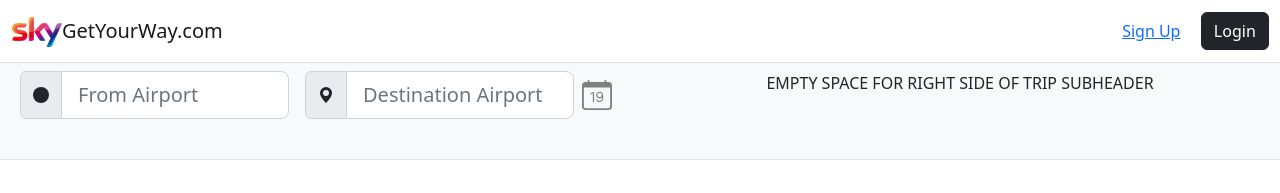
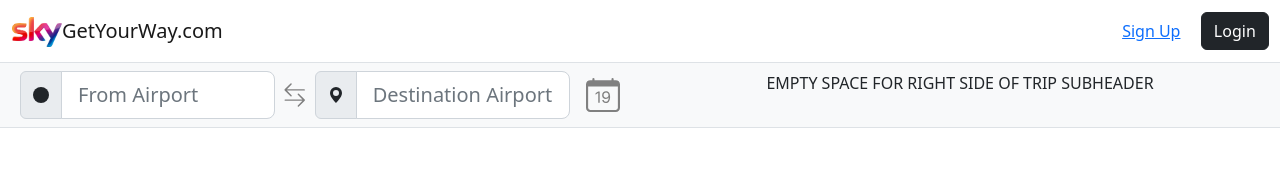
Before and after one commit to sam0jones0/GetYourWay-SMHL, a React (Create React App) app in the folder src/main/getyourway-front/: page / in a window 1280 px wide. Shown: the top 193 px of the page. Built offline with nearby package versions, Linux system fonts and the light colour scheme; no server answers.

Commit message:
Fine tuning styling

```diff
--- a/src/main/getyourway-front/src/Components/Trip/TripSubheader/TripChildComponents/FromAirport.jsx
+++ b/src/main/getyourway-front/src/Components/Trip/TripSubheader/TripChildComponents/FromAirport.jsx
@@ -56,14 +56,14 @@ function FromAirport(props) {
   }, []);
 
   // console.log(props.getNearbyAirports);
+  //   {/* <h3>
+  //   User location is {props.userLocation[0]},{props.userLocation[1]}{" "}
+  // </h3> */}
 
   return (
     <>
-      {/* <h3>
-        User location is {props.userLocation[0]},{props.userLocation[1]}{" "}
-      </h3> */}
       <div class="form-outline">
-        <div class="input-group mb-3">
+        <div class="input-group">
           <span class="input-group-text" id="basic-addon1">
             <svg
               xmlns="http://www.w3.org/2000/svg"
--- a/src/main/getyourway-front/src/Components/Trip/TripSubheader/TripChildComponents/SelectDate.jsx
+++ b/src/main/getyourway-front/src/Components/Trip/TripSubheader/TripChildComponents/SelectDate.jsx
@@ -8,7 +8,19 @@ function SelectDate(props) {
     console.log(newDate);
   };
   return (
-    <div>
+    <div class="s-5">
+      <svg
+        xmlns="http://www.w3.org/2000/svg"
+        width="34"
+        height="34"
+        fill="gray"
+        class="bi bi-calendar-date"
+        viewBox="0 0 16 16"
+      >
+        <path d="M6.445 11.688V6.354h-.633A12.6 12.6 0 0 0 4.5 7.16v.695c.375-.257.969-.62 1.258-.777h.012v4.61h.675zm1.188-1.305c.047.64.594 1.406 1.703 1.406 1.258 0 2-1.066 2-2.871 0-1.934-.781-2.668-1.953-2.668-.926 0-1.797.672-1.797 1.809 0 1.16.824 1.77 1.676 1.77.746 0 1.23-.376 1.383-.79h.027c-.004 1.316-.461 2.164-1.305 2.164-.664 0-1.008-.45-1.05-.82h-.684zm2.953-2.317c0 .696-.559 1.18-1.184 1.18-.601 0-1.144-.383-1.144-1.2 0-.823.582-1.21 1.168-1.21.633 0 1.16.398 1.16 1.23z" />
+        <path d="M3.5 0a.5.5 0 0 1 .5.5V1h8V.5a.5.5 0 0 1 1 0V1h1a2 2 0 0 1 2 2v11a2 2 0 0 1-2 2H2a2 2 0 0 1-2-2V3a2 2 0 0 1 2-2h1V.5a.5.5 0 0 1 .5-.5zM1 4v10a1 1 0 0 0 1 1h12a1 1 0 0 0 1-1V4H1z" />
+      </svg>
+
       {/* <Calendar
         onChange={onDateChange}
         locale={"en-GB"}
--- a/src/main/getyourway-front/src/Components/Trip/TripSubheader/TripChildComponents/ToAirport.jsx
+++ b/src/main/getyourway-front/src/Components/Trip/TripSubheader/TripChildComponents/ToAirport.jsx
@@ -2,7 +2,7 @@ function ToAirport() {
   return (
     <>
       <div class="form-outline">
-        <div class="input-group mb-3">
+        <div class="input-group">
           <span class="input-group-text" id="basic-addon1">
             <svg
               xmlns="http://www.w3.org/2000/svg"
--- a/src/main/getyourway-front/src/Components/Trip/TripSubheader/TripSubheader.jsx
+++ b/src/main/getyourway-front/src/Components/Trip/TripSubheader/TripSubheader.jsx
@@ -7,7 +7,7 @@ function TripSubheader(props) {
     <div class="container-fluid border-top border-bottom bg-light">
       <div class="row">
         <div className="subheaderItems col-md-6">
-          <div class="d-flex flex-row mb-3">
+          <div class="d-flex flex-row align-items-md-center">
             <div class="p-2">
               <FromAirport
                 nearbyAirports={props.nearbyAirports}
@@ -18,25 +18,26 @@ function TripSubheader(props) {
                 setDepartureAirport={props.setDepartureAirport}
               />
             </div>
+            <svg
+              xmlns="http://www.w3.org/2000/svg"
+              width="34"
+              height="34"
+              fill="gray"
+              class="bi bi-arrow-left-right"
+              viewBox="0 0 16 16"
+            >
+              <path
+                fill-rule="evenodd"
+                d="M1 11.5a.5.5 0 0 0 .5.5h11.793l-3.147 3.146a.5.5 0 0 0 .708.708l4-4a.5.5 0 0 0 0-.708l-4-4a.5.5 0 0 0-.708.708L13.293 11H1.5a.5.5 0 0 0-.5.5zm14-7a.5.5 0 0 1-.5.5H2.707l3.147 3.146a.5.5 0 1 1-.708.708l-4-4a.5.5 0 0 1 0-.708l4-4a.5.5 0 1 1 .708.708L2.707 4H14.5a.5.5 0 0 1 .5.5z"
+              />
+            </svg>
             <div class="p-2">
               <ToAirport
                 destinationAirportProp={props.destinationAirport}
                 setDestinationAirport={props.setDestinationAirport}
               />
             </div>
-            <div class="mb-3">
-              <svg
-                xmlns="http://www.w3.org/2000/svg"
-                width="30"
-                height="64"
-                fill="gray"
-                class="bi bi-calendar-date"
-                viewBox="0 0 16 16"
-              >
-                <path d="M6.445 11.688V6.354h-.633A12.6 12.6 0 0 0 4.5 7.16v.695c.375-.257.969-.62 1.258-.777h.012v4.61h.675zm1.188-1.305c.047.64.594 1.406 1.703 1.406 1.258 0 2-1.066 2-2.871 0-1.934-.781-2.668-1.953-2.668-.926 0-1.797.672-1.797 1.809 0 1.16.824 1.77 1.676 1.77.746 0 1.23-.376 1.383-.79h.027c-.004 1.316-.461 2.164-1.305 2.164-.664 0-1.008-.45-1.05-.82h-.684zm2.953-2.317c0 .696-.559 1.18-1.184 1.18-.601 0-1.144-.383-1.144-1.2 0-.823.582-1.21 1.168-1.21.633 0 1.16.398 1.16 1.23z" />
-                <path d="M3.5 0a.5.5 0 0 1 .5.5V1h8V.5a.5.5 0 0 1 1 0V1h1a2 2 0 0 1 2 2v11a2 2 0 0 1-2 2H2a2 2 0 0 1-2-2V3a2 2 0 0 1 2-2h1V.5a.5.5 0 0 1 .5-.5zM1 4v10a1 1 0 0 0 1 1h12a1 1 0 0 0 1-1V4H1z" />
-              </svg>
-            </div>
+
             <div class="p-2 ps-2">
               <SelectDate
                 tripDateProp={props.tripDate}
```
